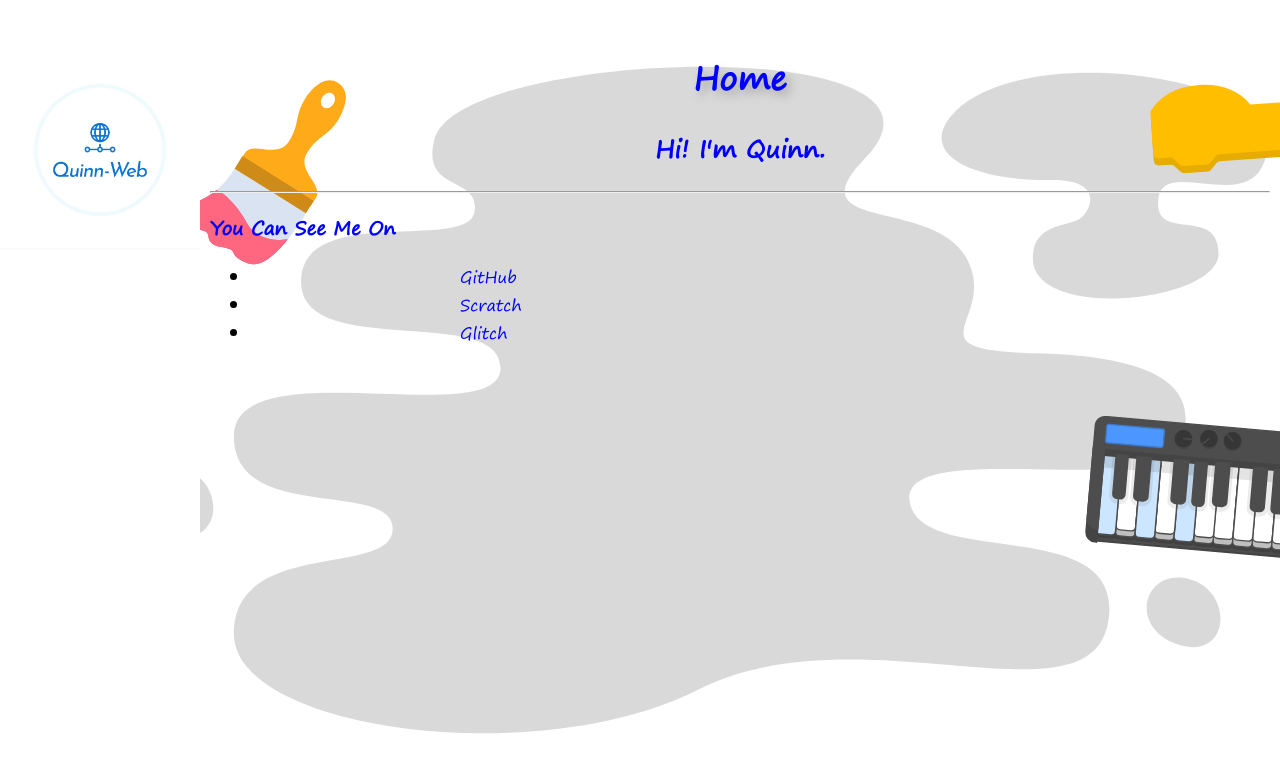
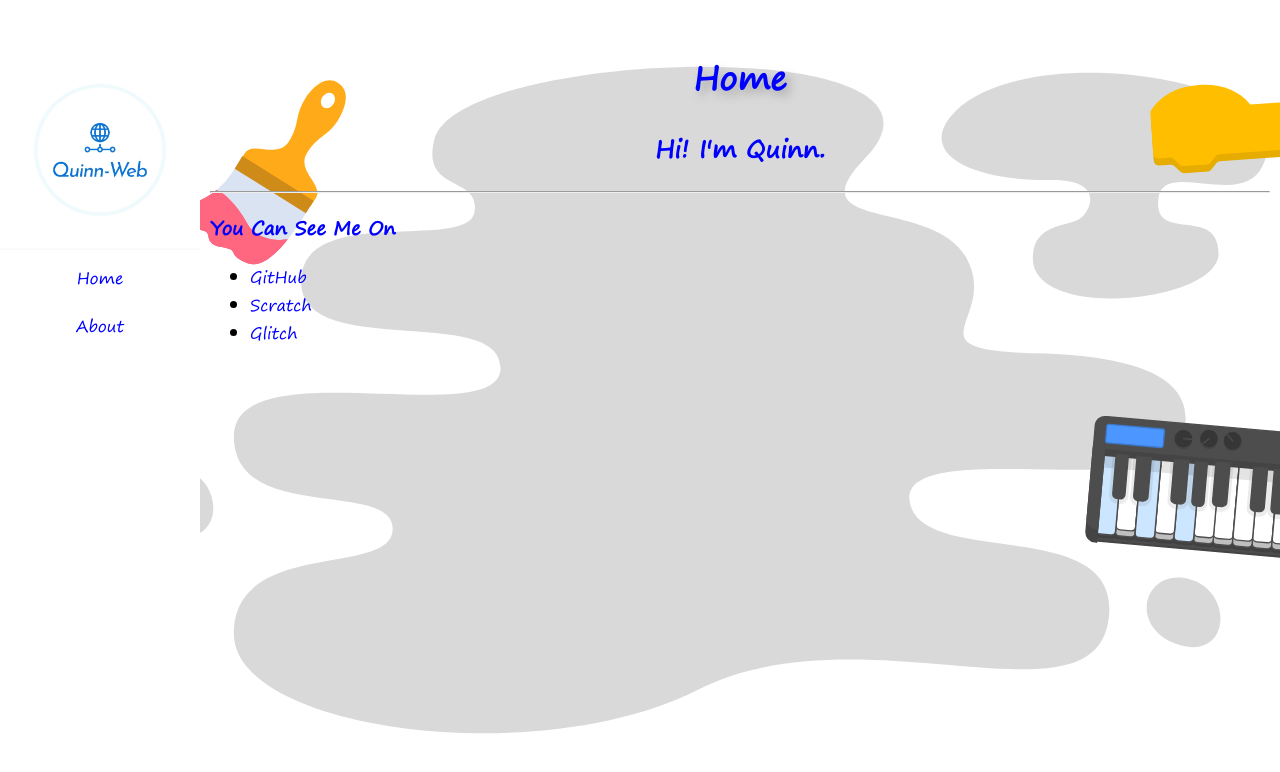
Before and after one commit to quinn0823/quinn0823.github.io, a plain HTML site: page index.html in a window 1280 px wide. Drawn offline with Linux system fonts and the light colour scheme.

Commit message:
👍 To be Better 3

```diff
--- a/css/list.css
+++ b/css/list.css
@@ -28,9 +28,8 @@
 }
 
 #list ul marquee {
-	padding: 10px;
     width: 200px;
 }
 #list ul marquee span {
-	color: #0000ff
+	color: #0000ff;
 }
--- a/css/text.css
+++ b/css/text.css
@@ -2,7 +2,7 @@
     font-family: 'segoepr';
     src: url(/fonts/segoepr.ttf);
 }
-h1, h2, h3, h4, h5, h6, p, dd, a, hr, ul.first, ol.first {
+h1, h2, h3, h4, h5, h6, p, dd, hr, ul.first, ol.first {
     font-family: 'segoepr';
     margin-left: 210px;
     margin-right: 10px;
```
